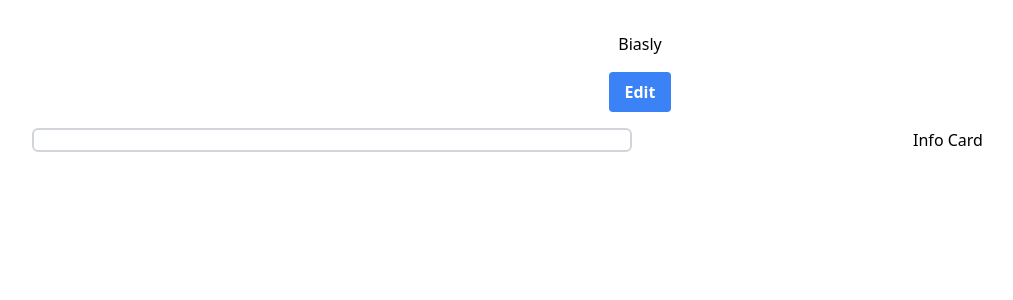
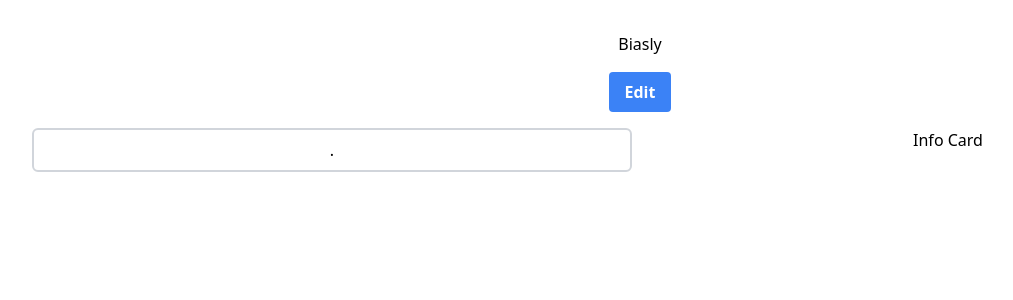
Before and after one commit to dimassudjito/biasly, a React (Vite) app in the folder frontend/: page / in a window 1280 px wide. Both pictures are taken after a click on the button "Evaluate". Shown: the top 300 px of the page, without its empty margins (0-1013 px from the left). Built offline with nearby package versions, Linux system fonts and the light colour scheme.

Commit message:
POC for highlighting paragraph

```diff
--- a/frontend/src/components/TextHighlight.jsx
+++ b/frontend/src/components/TextHighlight.jsx
@@ -1,13 +1,22 @@
 import PropTypes from 'prop-types';
 
 function TextHighlight({content}) {
+    const fullText = content.split('.')
+    const highText = "Happy Birthday"
 
-        return (
-            <>
-                <h1 className="border-2 border-gray-300 rounded-md p-2">{content}</h1>
-            </>
-        )
-    }
+    return (
+        <>
+            <p className="border-2 border-gray-300 rounded-md p-2">
+                {fullText.map(element => {
+                    if (element.includes(highText)) {
+                        return <span key={element} className='bg-blue-500'>{element}.</span>
+                    }
+                    return <span key={element}>{element}.</span>
+                })}
+            </p>
+        </>
+    )
+}
 
 TextHighlight.propTypes = {
     content: PropTypes.string.isRequired,
```
